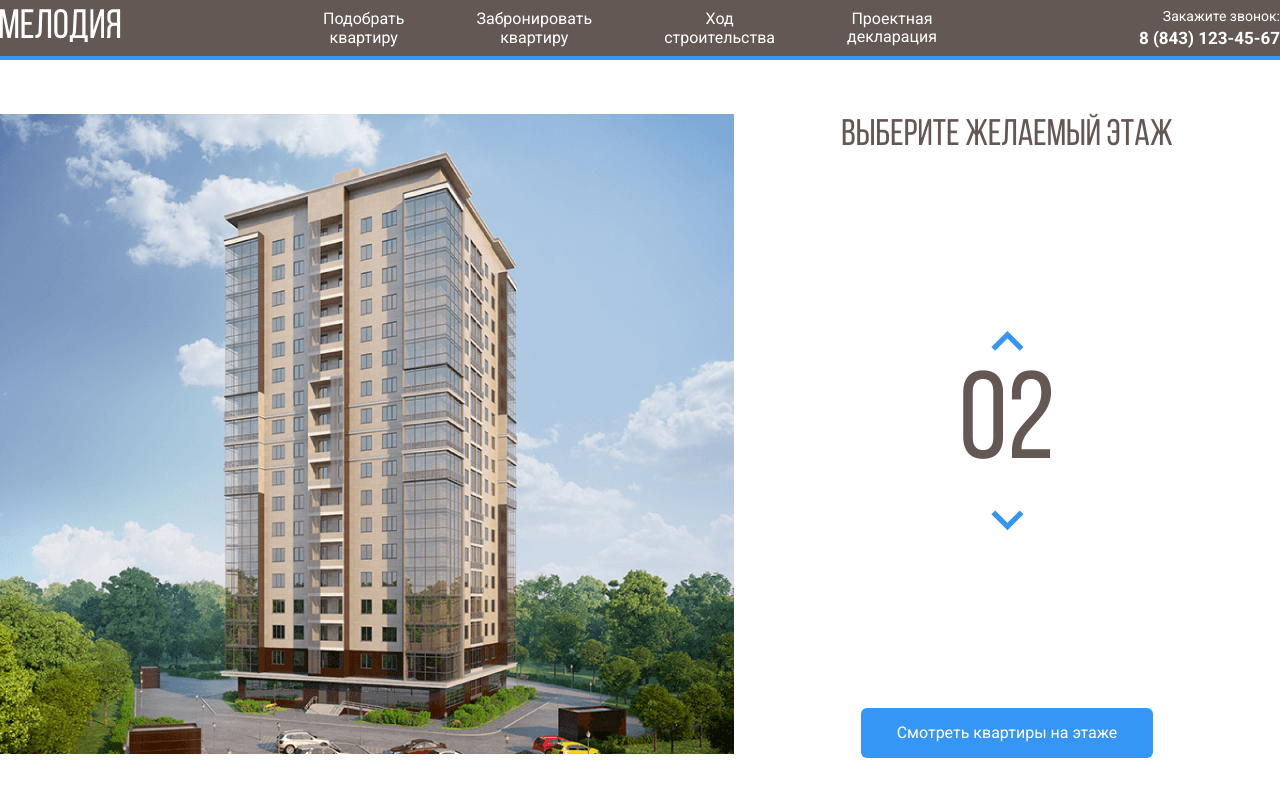
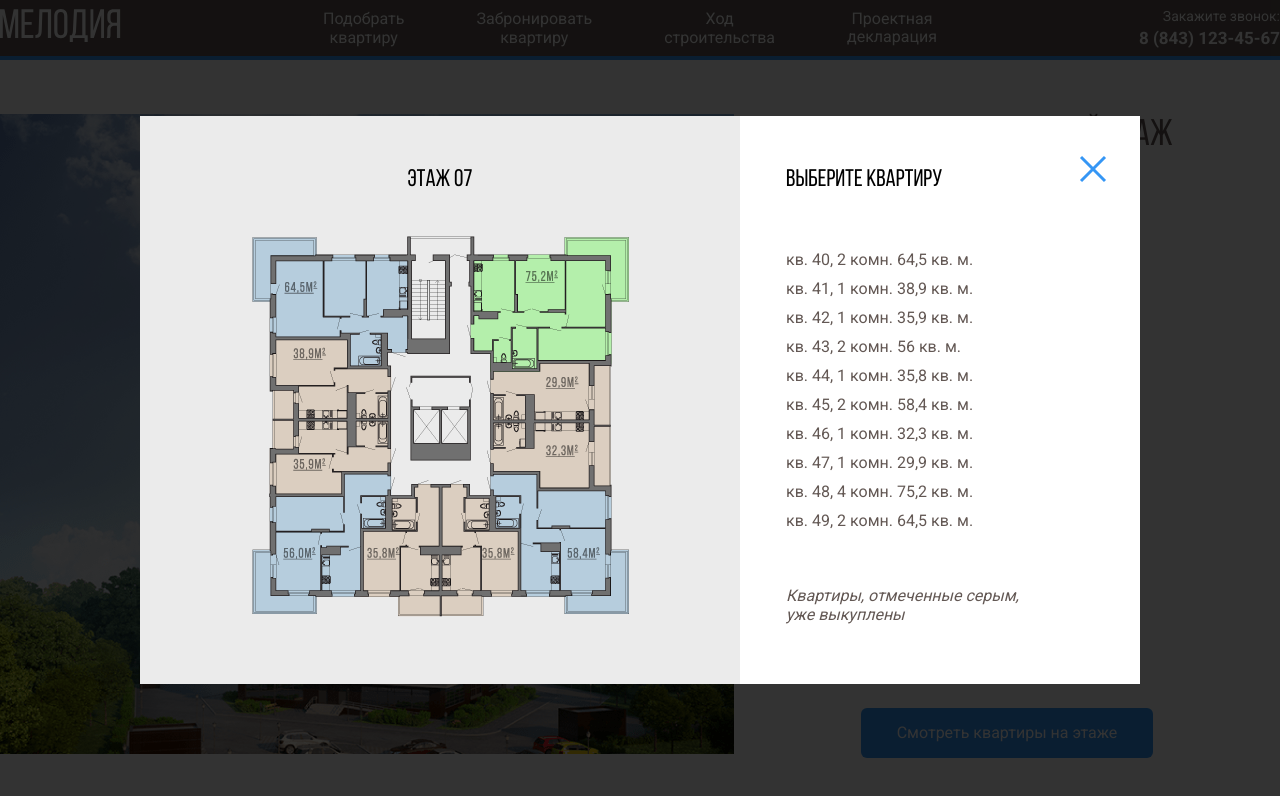
Before and after one commit to alashchev17/melody, a plain HTML site: page index.html in a window 1280 px wide. Both pictures are taken after a click on the button "Смотреть квартиры на этаже". Drawn offline with nearby package versions, Linux system fonts and the light colour scheme.

Commit message:
create: created modal

```diff
--- a/index.html
+++ b/index.html
@@ -166,6 +166,87 @@
       </div>
       <!-- /.main__content -->
     </main>
+    <div class="modal">
+      <div class="modal__dialog">
+        <button class="modal__close">
+          <svg width="28" height="28" viewBox="0 0 28 28" fill="none" xmlns="http://www.w3.org/2000/svg">
+            <path d="M2 2L26 26" stroke="#3596F5" stroke-width="3" />
+            <path d="M26 2L2 26" stroke="#3596F5" stroke-width="3" />
+          </svg>
+        </button>
+        <div class="modal__image">
+          <h3 class="modal__title">Этаж <span class="modal__counter">07</span></h3>
+          <svg
+            class="modal__flats"
+            width="433"
+            height="408"
+            viewBox="0 0 433 408"
+            fill="none"
+            xmlns="http://www.w3.org/2000/svg"
+            xmlns:xlink="http://www.w3.org/1999/xlink"
+          >
+            <image id="image0" width="433" height="408" xlink:href="./img/floor.png" />
+            <path d="M388 81V141H314V148H267.5V131H247V32.5H338.5V16H405V81H388Z" fill="#3595F6" fill-opacity="0.75" />
+            <path d="M314 148.5H268V200H367.5V205H387.5V141H314V148.5Z" fill="#3595F6" fill-opacity="0.75" />
+            <path
+              d="M314.192 252.662H268V200H367.916V204.602H388V268H314.192V252.662Z"
+              fill="#3595F6"
+              fill-opacity="0.75"
+            />
+            <path
+              d="M314 253H268.5V309H295.5V376H340V393H405V328.5H388V268.5H314V253Z"
+              fill="#3595F6"
+              fill-opacity="0.75"
+            />
+            <path
+              d="M218 394.5V264H247.5V273.5H267.5V310.5H294.5V375H259.5V394.5H218Z"
+              fill="#3595F6"
+              fill-opacity="0.75"
+            />
+            <path
+              d="M217 394.5V264H187.5V273.5H167.5V310.5H140.5V375H175.5V394.5H217Z"
+              fill="#3595F6"
+              fill-opacity="0.75"
+            />
+            <path
+              d="M121 252H166.5V309H139.5V376H95V393H30V328.5H47V273.5H121V252Z"
+              fill="#3595F6"
+              fill-opacity="0.75"
+            />
+            <path d="M119.5 273.5H46V198H167V250.822H119.5V273.5Z" fill="#3595F6" fill-opacity="0.75" />
+            <path d="M124.729 116H46V198H167V145.178H124.729V116Z" fill="#3595F6" fill-opacity="0.75" />
+            <path
+              d="M46.5 81V115.5H125V144.5H164V131H184.5V32.5H93V16H28V81H46.5Z"
+              fill="#3595F6"
+              fill-opacity="0.75"
+            />
+          </svg>
+        </div>
+        <!-- /.modal__image -->
+        <div class="modal__info">
+          <h3 class="modal__title">Выберите квартиру</h3>
+          <ul class="modal__list">
+            <li class="modal__list-item"><a href="#" class="modal__link">кв. 40, 2 комн. 64,5 кв. м.</a></li>
+            <li class="modal__list-item"><a href="#" class="modal__link">кв. 41, 1 комн. 38,9 кв. м.</a></li>
+            <li class="modal__list-item"><a href="#" class="modal__link">кв. 42, 1 комн. 35,9 кв. м.</a></li>
+            <li class="modal__list-item"><a href="#" class="modal__link">кв. 43, 2 комн. 56 кв. м.</a></li>
+            <li class="modal__list-item"><a href="#" class="modal__link">кв. 44, 1 комн. 35,8 кв. м.</a></li>
+            <li class="modal__list-item"><a href="#" class="modal__link">кв. 45, 2 комн. 58,4 кв. м.</a></li>
+            <li class="modal__list-item"><a href="#" class="modal__link">кв. 46, 1 комн. 32,3 кв. м.</a></li>
+            <li class="modal__list-item"><a href="#" class="modal__link">кв. 47, 1 комн. 29,9 кв. м.</a></li>
+            <li class="modal__list-item"><a href="#" class="modal__link">кв. 48, 4 комн. 75,2 кв. м.</a></li>
+            <li class="modal__list-item"><a href="#" class="modal__link">кв. 49, 2 комн. 64,5 кв. м.</a></li>
+          </ul>
+          <p class="modal__text">
+            Квартиры, отмеченные серым,<br />
+            уже выкуплены
+          </p>
+        </div>
+        <!-- /.modal__info -->
+      </div>
+      <!-- /.modal__dialog -->
+    </div>
+    <!-- /.modal -->
     <script
       src="https://code.jquery.com/jquery-3.6.0.min.js"
       integrity="sha256-/xUj+3OJU5yExlq6GSYGSHk7tPXikynS7ogEvDej/m4="
--- a/sass/_settings.sass
+++ b/sass/_settings.sass
@@ -12,6 +12,7 @@ body
   margin: 0
   padding: 0
   font-family: 'Roboto', sans-serif
+  position: relative
 a
   text-decoration: none
   color: inherit
--- a/sass/blocks/_main.sass
+++ b/sass/blocks/_main.sass
@@ -16,7 +16,7 @@
       opacity: 0
       cursor: pointer
       &:hover
-        opacity: 0.75
+        opacity: 1
 .content
   &__title
     font-family: 'Bebas Neue', sans-serif
@@ -42,4 +42,4 @@
     font-size: 124px
     margin-bottom: 10px
 path.current-floor
-  opacity: 0.75
+  opacity: 1
--- /dev/null
+++ b/sass/blocks/_modal.sass
@@ -0,0 +1,74 @@
+.modal
+  position: fixed
+  left: 0
+  top: 0
+  width: 100%
+  height: 100%
+  background: rgba(0, 0, 0, 0.8)
+  display: flex
+  align-items: center
+  justify-content: center
+  opacity: 0
+  transform: scale(0)
+  transition: opacity 0.2s, scale 0.2s
+  &--active
+    opacity: 1
+    transform: scale(100%)
+  &__dialog
+    max-width: 1000px
+    min-height: 565px
+    background: $light
+    flex-grow: 1
+    display: flex
+    position: relative
+  &__image
+    background: #EBEBEB
+    width: 60%
+    text-align: center
+    padding: 50px
+  &__title
+    font-family: "Bebas Neue", sans-serif
+    font-weight: normal
+    font-size: 24px
+    line-height: 29px
+    margin: 0 0 26px 0
+  &__info
+    padding: 50px 46px
+    width: 40%
+  &__list
+    list-style: none
+    padding: 0
+    margin: 55px 0 0 0
+    &-item
+      font-weight: normal
+      font-size: 16px
+      line-height: 19px
+      color: $content-color
+      &:not(:last-child)
+        margin-bottom: 10px
+  &__link
+    color: inherit
+    &:hover
+      color: #3596F5
+      text-decoration: underline
+  &__text
+    font-style: italic
+    font-weight: normal
+    font-size: 16px
+    line-height: 19px
+    color: $content-color
+    margin: 56px 0 0 0
+  &__close
+    position: absolute
+    top: 38px
+    right: 27px
+    background: $light
+    border: none
+    outline: none
+    cursor: pointer
+  &__flats
+    path
+      opacity: 0
+      cursor: pointer
+      &:hover
+        opacity: 1
--- a/sass/main.sass
+++ b/sass/main.sass
@@ -3,3 +3,4 @@
 @import 'settings'
 @import 'blocks/header'
 @import 'blocks/main'
+@import 'blocks/modal'
--- a/scripts/main.js
+++ b/scripts/main.js
@@ -3,6 +3,9 @@ $(document).ready(function () {
   let counterUp = $(".counter__up");
   let counterDown = $(".counter__down");
   let floorPath = $(".image__icon path");
+  let modalButton = $(".button__primary");
+  let modal = $(".modal");
+  let modalClose = $(".modal__close");
   floorPath.on("mouseover", function () {
     floorPath.removeClass("current-floor");
     currentFloor = $(this).attr("data-floor");
@@ -32,4 +35,11 @@ $(document).ready(function () {
       $(`[data-floor=${usCurrentFloor}]`).toggleClass("current-floor");
     }
   });
+  floorPath.on("click", toggleModal);
+  modalClose.on("click", toggleModal);
+  modalButton.on("click", toggleModal);
+
+  function toggleModal() {
+    modal.toggleClass("modal--active");
+  }
 });
```
Also changed, not shown: css/main.css, img/floor.png (added), 1 other file.
